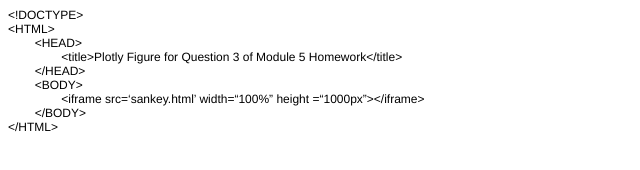
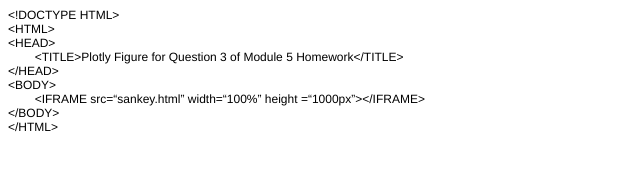
Before and after one commit to ashepar9/ashepar9.github.io, a plain HTML site: page index.html in a window 1280 px wide. Shown: the whole page, without its empty margins (0-640 px from the left). Drawn offline with Linux system fonts and the light colour scheme.

Commit message:
update2
update text in index

```diff
--- a/index.html
+++ b/index.html
@@ -12,14 +12,14 @@
   </style>
 </head>
 <body>
-<p class="p1">&lt;!DOCTYPE&gt;</p>
+<p class="p1">&lt;!DOCTYPE HTML&gt;</p>
 <p class="p1">&lt;HTML&gt;</p>
-<p class="p1"><span class="Apple-tab-span">	</span>&lt;HEAD&gt;</p>
-<p class="p1"><span class="Apple-converted-space">    <span class="Apple-tab-span">	</span><span class="Apple-tab-span">	</span></span>&lt;title&gt;Plotly Figure for Question 3 of Module 5 Homework&lt;/title&gt;</p>
-<p class="p1"><span class="Apple-tab-span">	</span>&lt;/HEAD&gt;</p>
-<p class="p1"><span class="Apple-tab-span">	</span>&lt;BODY&gt;</p>
-<p class="p1"><span class="Apple-tab-span">	</span><span class="Apple-tab-span">	</span>&lt;iframe src=‘sankey.html’ width=“100%” height =“1000px”&gt;&lt;/iframe&gt;</p>
-<p class="p1"><span class="Apple-tab-span">	</span>&lt;/BODY&gt;</p>
+<p class="p1">&lt;HEAD&gt;</p>
+<p class="p1"><span class="Apple-converted-space">    <span class="Apple-tab-span">	</span></span>&lt;TITLE&gt;Plotly Figure for Question 3 of Module 5 Homework&lt;/TITLE&gt;</p>
+<p class="p1">&lt;/HEAD&gt;</p>
+<p class="p1">&lt;BODY&gt;</p>
+<p class="p1"><span class="Apple-tab-span">	</span>&lt;IFRAME src=“sankey.html” width=“100%” height =“1000px”&gt;&lt;/IFRAME&gt;</p>
+<p class="p1">&lt;/BODY&gt;</p>
 <p class="p1">&lt;/HTML&gt;</p>
 </body>
 </html>
```
